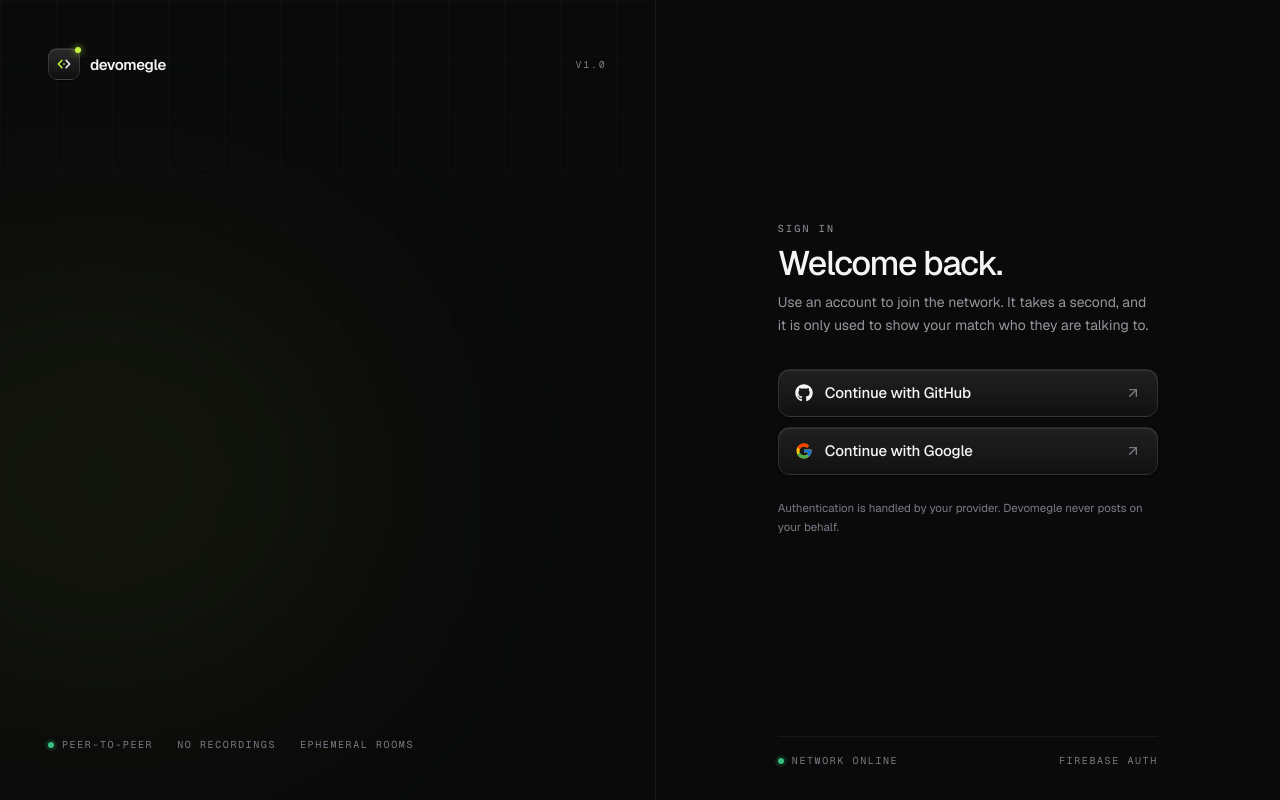
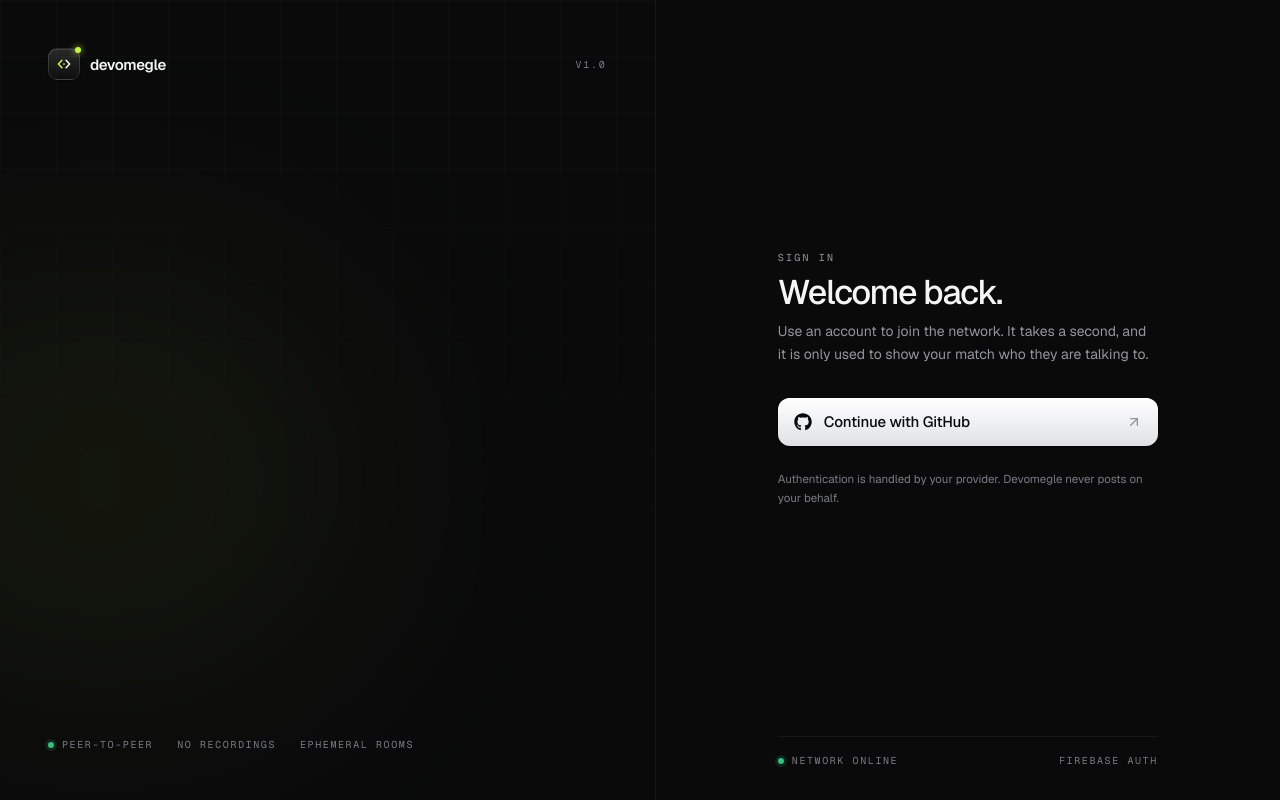
Before and after one commit to sahilverma-dev/devomegle, a React (Vite) app in the folder client/: page /login in a window 1280 px wide. Built offline with nearby package versions, Linux system fonts and the light colour scheme; no server answers.

Commit message:
feat(auth): drop Google sign-in and cap the login width
GitHub is the only provider now, promoted to the primary action. The
split layout sits in a centered 1440px shell so it no longer stretches on
ultrawide monitors.

```diff
--- a/client/src/pages/Login.tsx
+++ b/client/src/pages/Login.tsx
@@ -1,4 +1,3 @@
-import { FcGoogle as GoogleIcon } from "react-icons/fc";
 import { FaGithub as GithubIcon } from "react-icons/fa";
 import { ArrowUpRight, Ghost } from "lucide-react";
 import { Navigate } from "react-router-dom";
@@ -12,15 +11,16 @@ import { useAuth } from "@/hooks";
 import { env } from "@/lib/env";
 
 const Login = () => {
-  const { user, loginWithGithub, loginWithGoogle, loginAsGuest } = useAuth();
+  const { user, loginWithGithub, loginAsGuest } = useAuth();
 
   if (user) {
     return <Navigate to="/" replace />;
   }
 
   return (
-    <div className="relative grid min-h-dvh lg:grid-cols-[minmax(0,1.05fr)_minmax(0,1fr)]">
-      <aside className="relative hidden flex-col justify-between overflow-hidden border-r border-white/[0.06] p-10 lg:flex xl:p-12">
+    <div className="relative flex min-h-dvh justify-center">
+      <div className="grid min-h-dvh w-full max-w-[1440px] min-[1440px]:border-x min-[1440px]:border-white/[0.05] lg:grid-cols-[minmax(0,1.05fr)_minmax(0,1fr)]">
+        <aside className="relative hidden flex-col justify-between overflow-hidden border-r border-white/[0.06] p-10 lg:flex xl:p-12">
         <div
           aria-hidden="true"
           className="pointer-events-none absolute inset-0 bg-grid mask-fade-b opacity-60"
@@ -103,7 +103,7 @@ const Login = () => {
 
             <div className="mt-8 space-y-2.5">
               <Button
-                variant="secondary"
+                variant="primary"
                 size="lg"
                 className="w-full justify-between px-4"
                 onClick={() => void loginWithGithub()}
@@ -112,20 +112,7 @@ const Login = () => {
                   <GithubIcon className="h-[18px] w-[18px]" />
                   Continue with GitHub
                 </span>
-                <ArrowUpRight className="h-4 w-4 text-faint" />
-              </Button>
-
-              <Button
-                variant="secondary"
-                size="lg"
-                className="w-full justify-between px-4"
-                onClick={() => void loginWithGoogle()}
-              >
-                <span className="flex items-center gap-3">
-                  <GoogleIcon className="h-[18px] w-[18px]" />
-                  Continue with Google
-                </span>
-                <ArrowUpRight className="h-4 w-4 text-faint" />
+                <ArrowUpRight className="h-4 w-4 opacity-40" />
               </Button>
 
               {env.useEmulator && (
@@ -172,6 +159,7 @@ const Login = () => {
           <span>firebase auth</span>
         </div>
       </main>
+      </div>
     </div>
   );
 };
```
